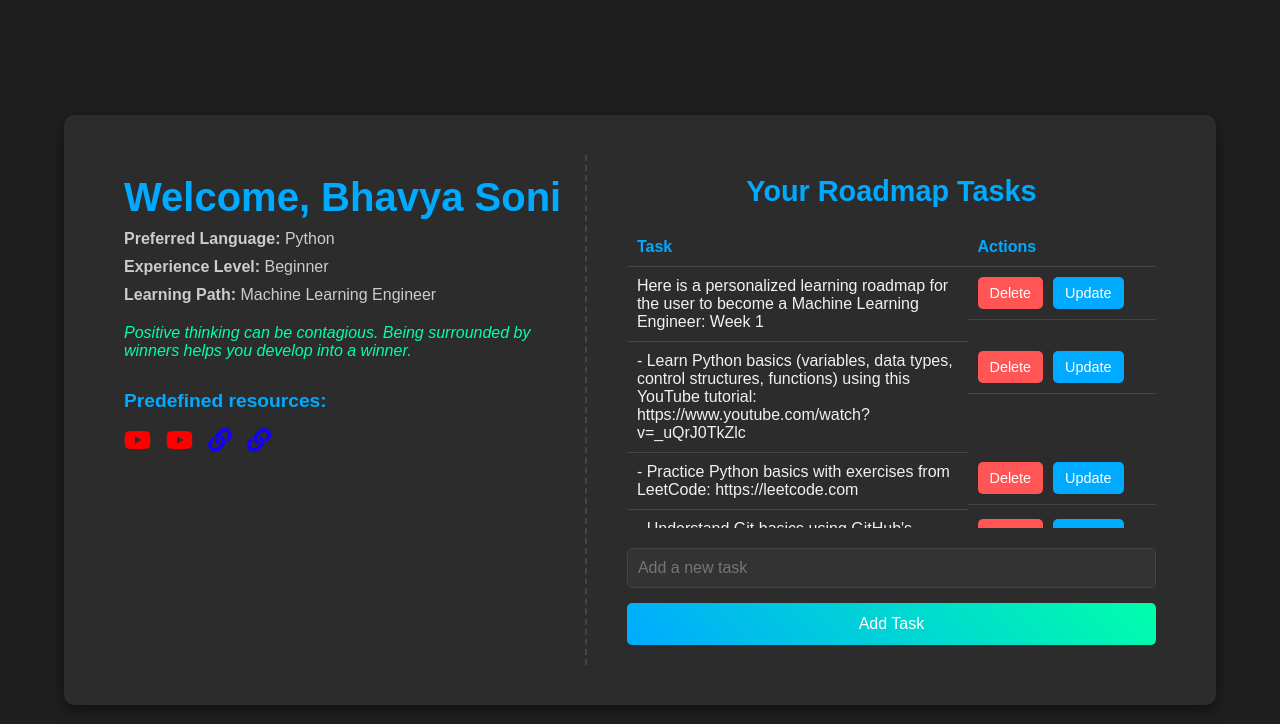
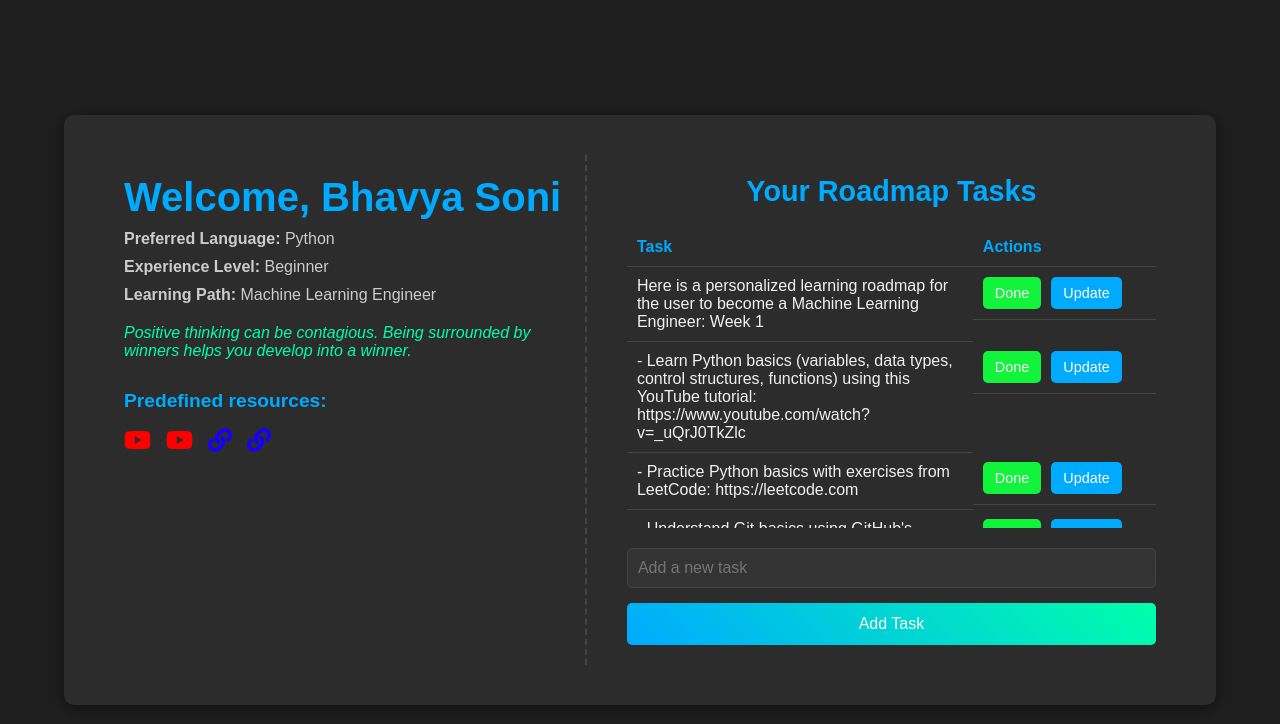
Before and after one commit to zGamingTechz/PathCoder, a Flask app: page / in a window 1280 px wide. Shown: the part 210-934 px from the top of the page. Run offline with Flask 3, Linux system fonts and the light colour scheme; a user stored in the database is signed in.

Commit message:
Changed delete button to done

```diff
--- a/static/style_home.css
+++ b/static/style_home.css
@@ -188,7 +188,7 @@ a.btn:hover {
 }
 
 a.btn.delete {
-    background-color: #ff5555;
+    background-color: #12f43c;
 }
 
 a.btn.delete:hover {
--- a/templates/home.html
+++ b/templates/home.html
@@ -70,7 +70,7 @@
                     <tr>
                         <td class="task-cell">{{ task.content }}</td>
                         <td class="action-cell">
-                            <a href="/delete/{{ task.id }}" class="btn delete">Delete</a>
+                            <a href="/delete/{{ task.id }}" class="btn delete">Done</a>
                             <a href="/update/{{ task.id }}" class="btn update">Update</a>
                         </td>
                     </tr>
```
Also changed, not shown: instance/test.db.
